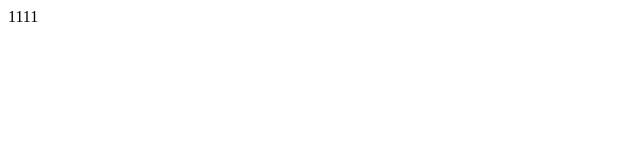
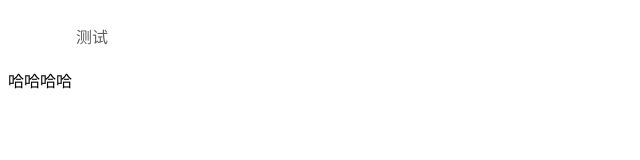
Before and after one commit to ZhelinCheng/bilibili-downloader, a website: page client/index.html in a window 1280 px wide. Shown: the whole page, without its empty margins (0-640 px from the left). Drawn offline with Linux system fonts and the light colour scheme.

Commit message:
feat: 新增配置

```diff
--- a/client/index.html
+++ b/client/index.html
@@ -1,12 +1,22 @@
 <!DOCTYPE html>
 <html lang="en">
+
 <head>
     <meta charset="UTF-8">
     <meta http-equiv="X-UA-Compatible" content="IE=edge">
     <meta name="viewport" content="width=device-width, initial-scale=1.0">
-    <title>Document</title>
+    <title>配置中心</title>
+    <link rel="stylesheet" href="./styles.css">
+    <script src="./index.js"></script>
 </head>
+
 <body>
-    1111
+    <div class="main">
+        <div class="row">
+            <div class="key">测试</div>
+            <div class="val">哈哈哈哈</div>
+        </div>
+    </div>
 </body>
+
 </html>
--- /dev/null
+++ b/client/styles.css
@@ -0,0 +1,6 @@
+.key {
+    width: 100px;
+    text-align: right;
+    line-height: 60px;
+    color: rgb(97, 97, 97);
+}
--- a/src/download/download.service.ts
+++ b/src/download/download.service.ts
@@ -2,7 +2,7 @@
  * @Author       : 程哲林
  * @Date         : 2022-11-01 15:07:48
  * @LastEditors  : 程哲林
- * @LastEditTime : 2022-11-03 20:17:38
+ * @LastEditTime : 2022-11-03 20:20:33
  * @FilePath     : /bilibili-downloader/src/download/download.service.ts
  * @Description  : 未添加文件描述
  */
@@ -207,7 +207,7 @@ export class DownloadService {
 
           const isDownStatus = vStatus && aStatus;
 
-          console.log(isDownStatus);
+          // console.log(isDownStatus);
           if (!isDownStatus) {
             return null;
           }
```
Also changed, not shown: client/index.js (added).
